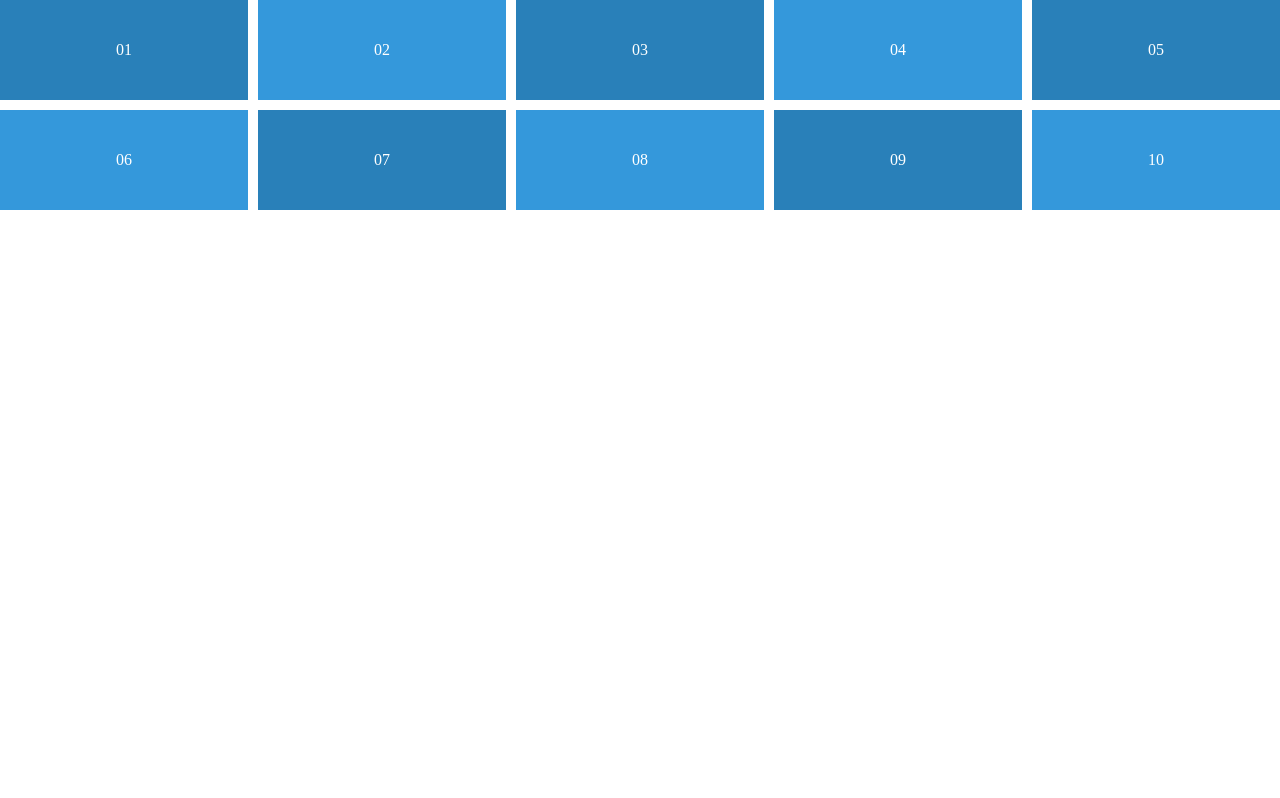
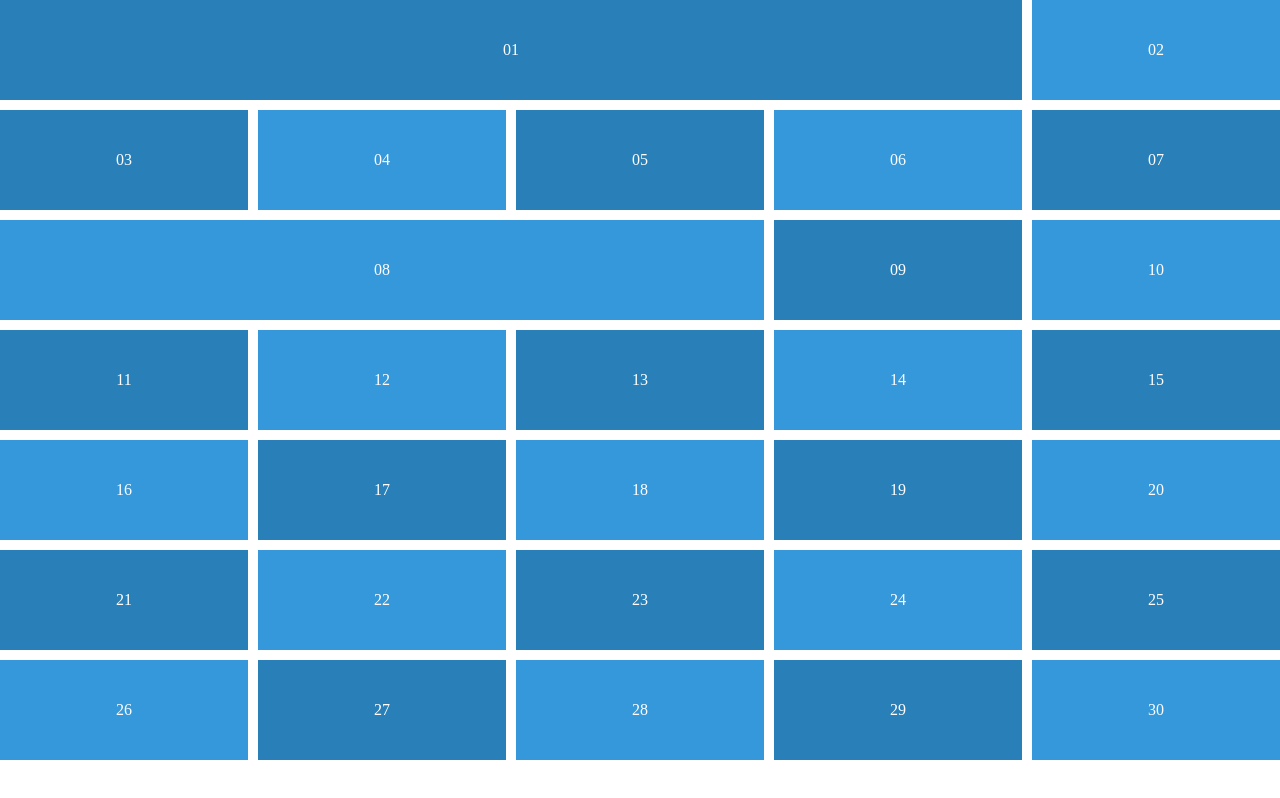
Before and after one commit to Jin-hoKim/Study_CSS, a plain HTML site: page grid/grid6.html in a window 1280 px wide. Drawn offline with Linux system fonts and the light colour scheme.

Commit message:
grid and flexbox

```diff
--- a/grid/grid6.html
+++ b/grid/grid6.html
@@ -33,6 +33,17 @@
         .box:nth-child(odd) {
             background-color: #2980b9;
         }
+
+        .box:first-child {
+            /* grid-column: 1 / 4; */
+            grid-column-start: 1;
+            grid-column-end: 5;
+        }
+
+        .box:nth-child(8) {
+            grid-column-start: 1;
+            grid-column-end: 4;
+        }
     </style>
 </head>
 
@@ -48,6 +59,26 @@
         <div class="box">08</div>
         <div class="box">09</div>
         <div class="box">10</div>
+        <div class="box">11</div>
+        <div class="box">12</div>
+        <div class="box">13</div>
+        <div class="box">14</div>
+        <div class="box">15</div>
+        <div class="box">16</div>
+        <div class="box">17</div>
+        <div class="box">18</div>
+        <div class="box">19</div>
+        <div class="box">20</div>
+        <div class="box">21</div>
+        <div class="box">22</div>
+        <div class="box">23</div>
+        <div class="box">24</div>
+        <div class="box">25</div>
+        <div class="box">26</div>
+        <div class="box">27</div>
+        <div class="box">28</div>
+        <div class="box">29</div>
+        <div class="box">30</div>
     </div>
 </body>
 
```
